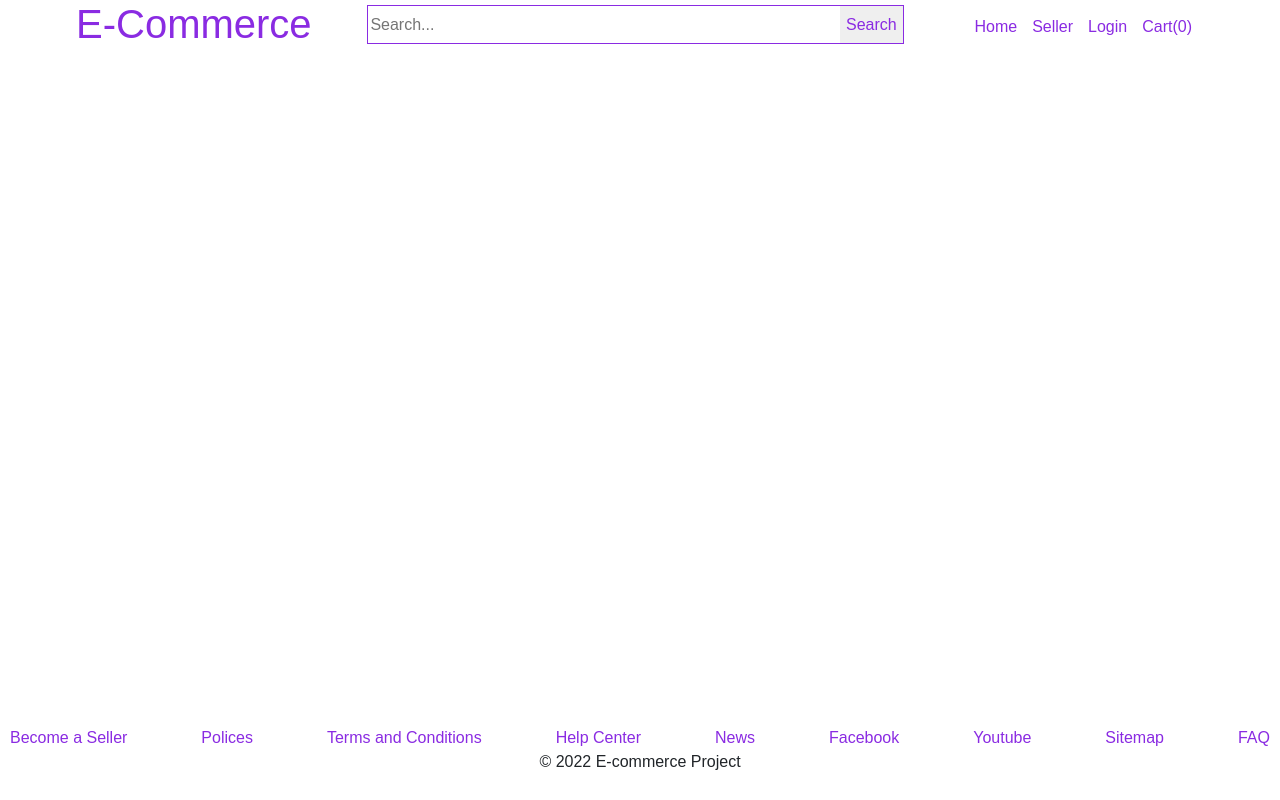
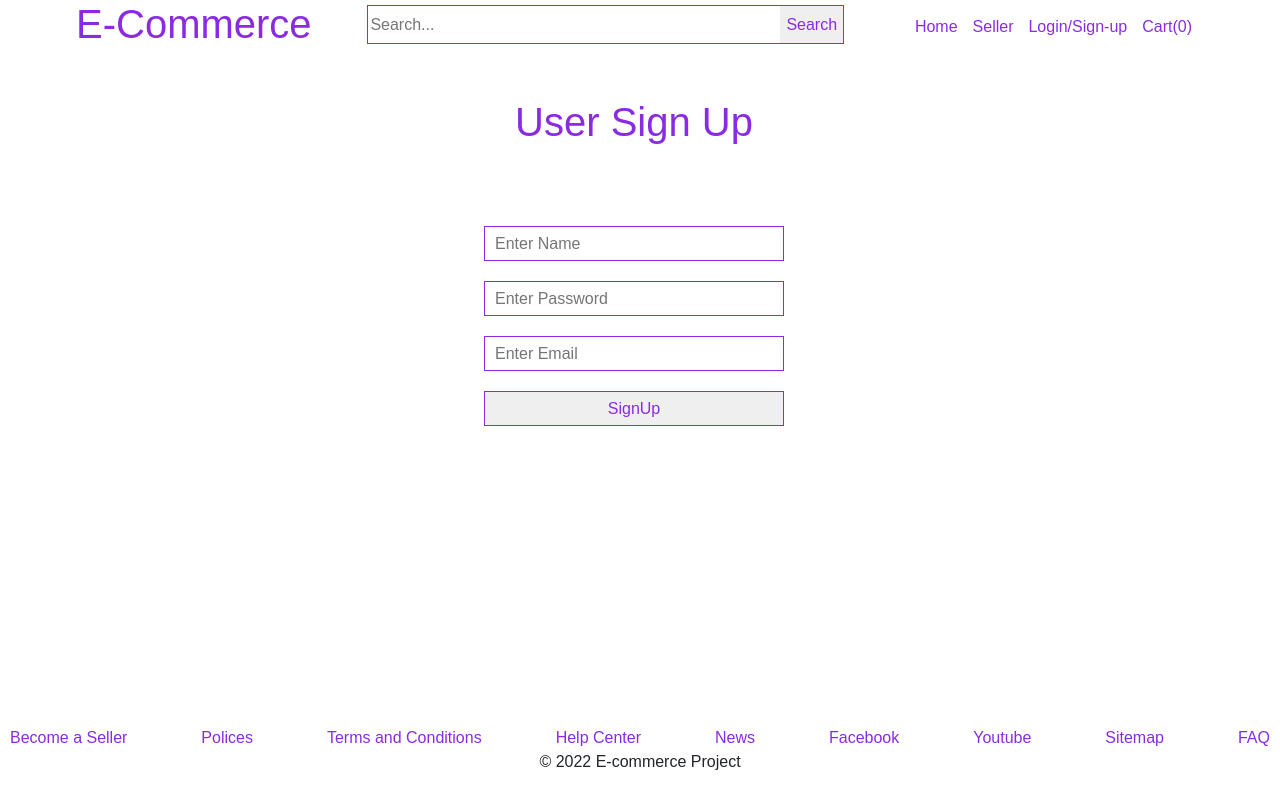
Before and after one commit to Akshitachourasia/Angular-Ecommerce, an Angular app in the folder ecommerce-project/: page /user-auth in a window 1280 px wide. Before the commit this address led to /. Built offline with nearby package versions, Linux system fonts and the light colour scheme.

Commit message:
user signup page

```diff
--- a/ecommerce-project/src/app/header/header.component.html
+++ b/ecommerce-project/src/app/header/header.component.html
@@ -15,7 +15,7 @@
 
       <li><a routerLink="">Home</a></li>
       <li><a routerLink="seller-auth">Seller</a></li>
-      <li><a routerLink="login">Login</a></li>
+      <li><a routerLink="user-auth">Login/Sign-up</a></li>
       <li><a routerLink="cart">Cart(0)</a></li>
     </ul>
 
--- /dev/null
+++ b/ecommerce-project/src/app/user-auth/user-auth.component.css
@@ -0,0 +1,6 @@
+.user-auth  h1{
+    text-align: center;
+    color: blueviolet;
+    margin-top: 50px;
+    margin-bottom: 80px;
+}
--- /dev/null
+++ b/ecommerce-project/src/app/user-auth/user-auth.component.html
@@ -0,0 +1,12 @@
+<div class="user-auth">
+    <h1>User Sign Up</h1>
+
+    <form #userForm="ngForm" (ngSubmit)="signUp(userForm.value)" class="form">
+
+        <input class="input" type="text" ngModel name="name" placeholder="Enter Name" />
+        <input class="input" type="password" ngModel name="password" placeholder="Enter Password" />
+        <input class="input" type="text" ngModel name="email" placeholder="Enter Email" />
+        <button class="form-btn">SignUp</button>
+
+    </form>
+</div>
--- /dev/null
+++ b/ecommerce-project/src/app/user-auth/user-auth.component.ts
@@ -0,0 +1,17 @@
+import { CommonModule } from '@angular/common';
+import { Component } from '@angular/core';
+import { FormsModule } from '@angular/forms';
+import { Signup } from '../data-types';
+
+@Component({
+  selector: 'app-user-auth',
+  standalone: true,
+  imports: [CommonModule ,FormsModule],
+  templateUrl: './user-auth.component.html',
+  styleUrl: './user-auth.component.css'
+})
+export class UserAuthComponent {
+signUp(data: Signup) {
+  console.log(data);
+}
+}
```
Also changed, not shown: ecommerce-project/src/app/app.routes.ts (+7 -2 lines), 1 other file (tests, documents, lock files or other folders).
